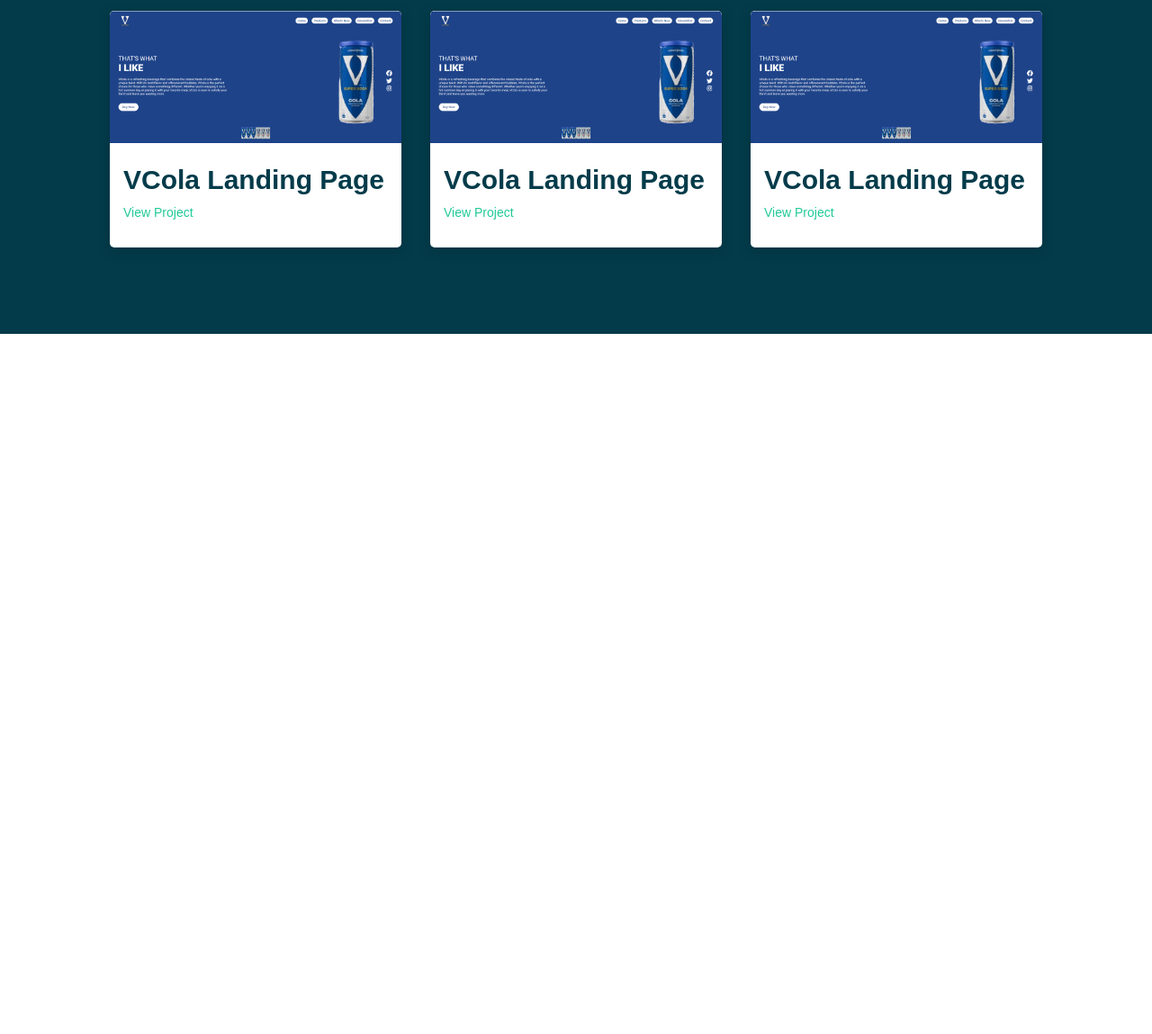
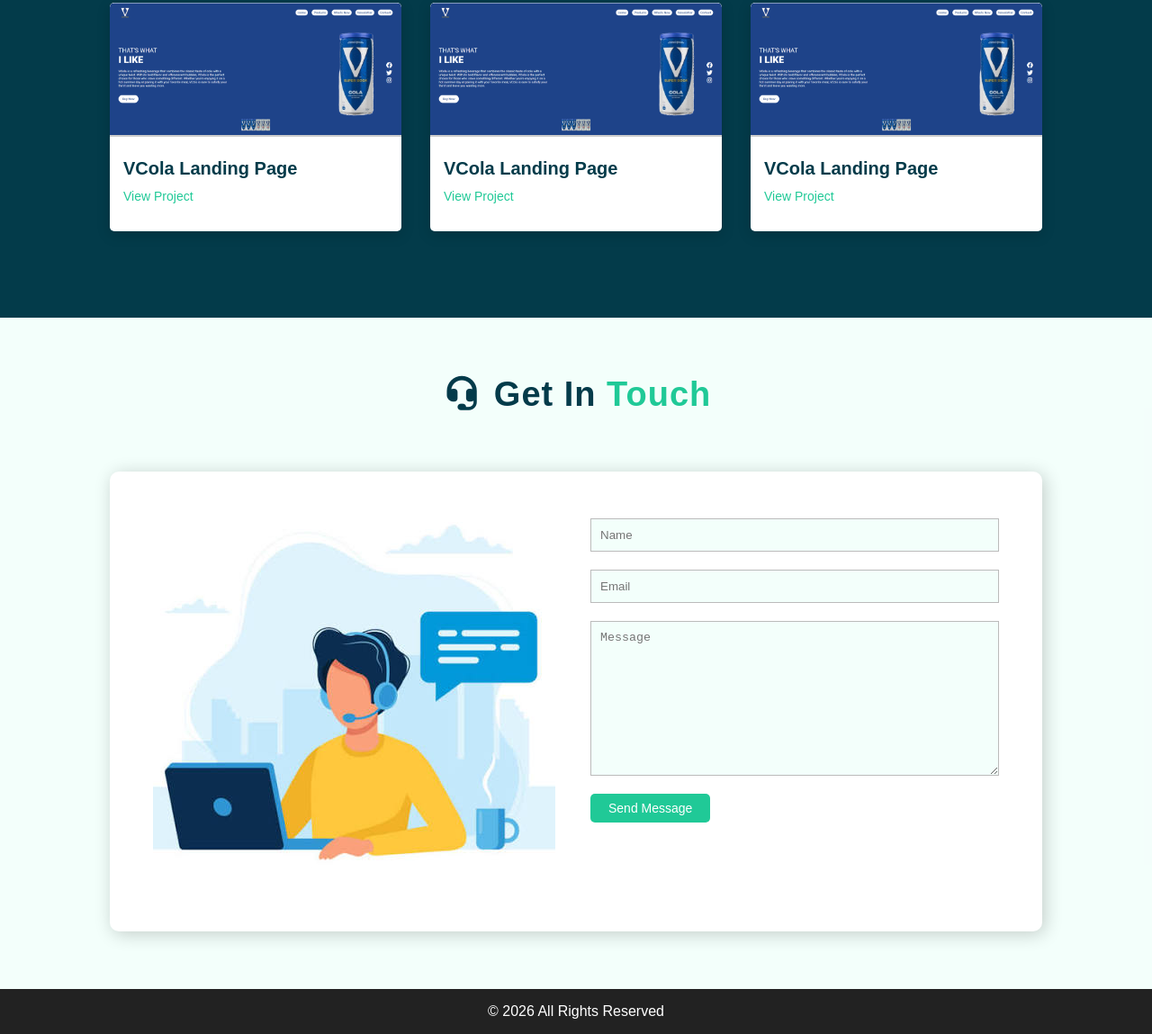
Before and after one commit to Ammar-yasser171/Ammar-Portfolio, a plain HTML site: page index.html in a window 1280 px wide. Shown: the part 3104-4253 px from the top of the page at 90% size. Before the commit the page ends 3475 px from the top, so only its background shows below. Drawn offline with Linux system fonts and the light colour scheme.

Commit message:
add last section

```diff
--- a/index.html
+++ b/index.html
@@ -8,6 +8,8 @@
     <link rel="stylesheet" href="./style.css">
     <!--font aswome-->
     <link rel="stylesheet" href="https://cdnjs.cloudflare.com/ajax/libs/font-awesome/7.3.1/css/all.css" integrity="sha512-x9WwyMYBnlXMNQ6kQ/Lyzu1NqIhLQKL5Oq6xByfXuRj7s9CskyCbLv/1IjqzJmXwFXWr0ov6jBV7Qbc0hh9nHg==" crossorigin="anonymous" referrerpolicy="no-referrer">
+    <!-- favicon-->
+    <link rel="icon" type="image/x-icon" href="./img/favicon.ico">
 </head>
 <body>
     <header id="home">
@@ -212,6 +214,23 @@
                 </div>
             </div>
         </section>
+        <section id="contact">
+            <div class="container">
+                <h2><i class="fa-solid fa-headset"></i> Get In <span class="text-primary">Touch</span></h2>
+                <div class="row">
+                    <img src="./img/images.jpeg" alt="Contact Me">
+                    <form action="https://formsubmit.co/ammarzxcv81@gmail.com" method="POST">
+                        <input type="text" name="Name" id="Name" placeholder="Name" required>
+                        <input type="email" name="Email" id="Email" placeholder="Email" required>
+                        <textarea name="Message" id="Message" cols="30" rows="10" placeholder="Message" required></textarea>
+                        <button type="submit" class="btn-primary">Send Message</button>
+                    </form>
+                </div>
+            </div>
+        </section>
     </main>
+    <footer id="footer">
+        <p>&copy; 2026 All Rights Reserved</p>
+    </footer>
 </body>
 </html>
--- a/style.css
+++ b/style.css
@@ -7,6 +7,9 @@
     --third-color: #4a4a4d;
     --bg-color:#ecf0f3;
 
+}
+html{
+    scroll-behavior: smooth;
 }
 *{
     margin: 0;
@@ -35,6 +38,8 @@ a{
     padding: 8px 20px;
     font-size: 14px;
     border-radius: 5px;
+    border: none;
+    cursor: pointer;
     transition: all 0.3s ease;
 }
 .btn-primary:hover{
@@ -157,7 +162,8 @@ header .header-content .social a:hover {
 #about h1,
 #skills h2,
 #services h2,
-#portfolio h2{
+#portfolio h2,
+#contact h2{
     text-align: center;
     font-size: 38px;
     font-weight: 600;
@@ -234,7 +240,7 @@ header .header-content .social a:hover {
     max-width: 40px;
 }
 
-#services{
+#services, #contact{
     background-color: #00f4ab0c;
 }
 #services .heading{
@@ -300,6 +306,7 @@ header .header-content .social a:hover {
 
 #portfolio .row .item img{
     width: 100%;
+    border-bottom: 2px solid #ccc;
     border-top-left-radius: 5px;
     border-top-right-radius: 5px;
 }
@@ -309,7 +316,7 @@ header .header-content .social a:hover {
 }
 
 #portfolio .row .item .item-content h3{
-    font-size: 30px;
+    font-size: 20px;
     margin-bottom: 10px;
     color: var(--primary-color);
 }
@@ -319,3 +326,32 @@ header .header-content .social a:hover {
     font-weight: 500;
     font-size: 14px;
 }
+
+#contact{
+    padding: 4rem 0;
+}
+#contact .row{
+    display: grid;
+    grid-template-columns: repeat(2, 1fr);
+    column-gap: 2rem;
+    margin-top: 4rem;
+    background-color: #fff;
+    box-shadow: 3px 3px 20px rgba(0, 0, 0, 0.2);
+    padding: 2rem 3rem;
+    border-radius: 10px;
+}
+#contact .row input, #contact .row textarea{
+    display: block;
+    width: 100%;
+    margin : 20px 0;
+    padding: 10px;
+    outline: none;
+    background-color : #00f4ab0c;
+    border: 1px solid #bbb;
+}
+#footer{
+    background-color: #222;
+    color: #fff;
+    text-align: center;
+    padding: 1rem 0;
+}
```
Also changed, not shown: img/favicon.ico (added), img/images.jpeg (added).
